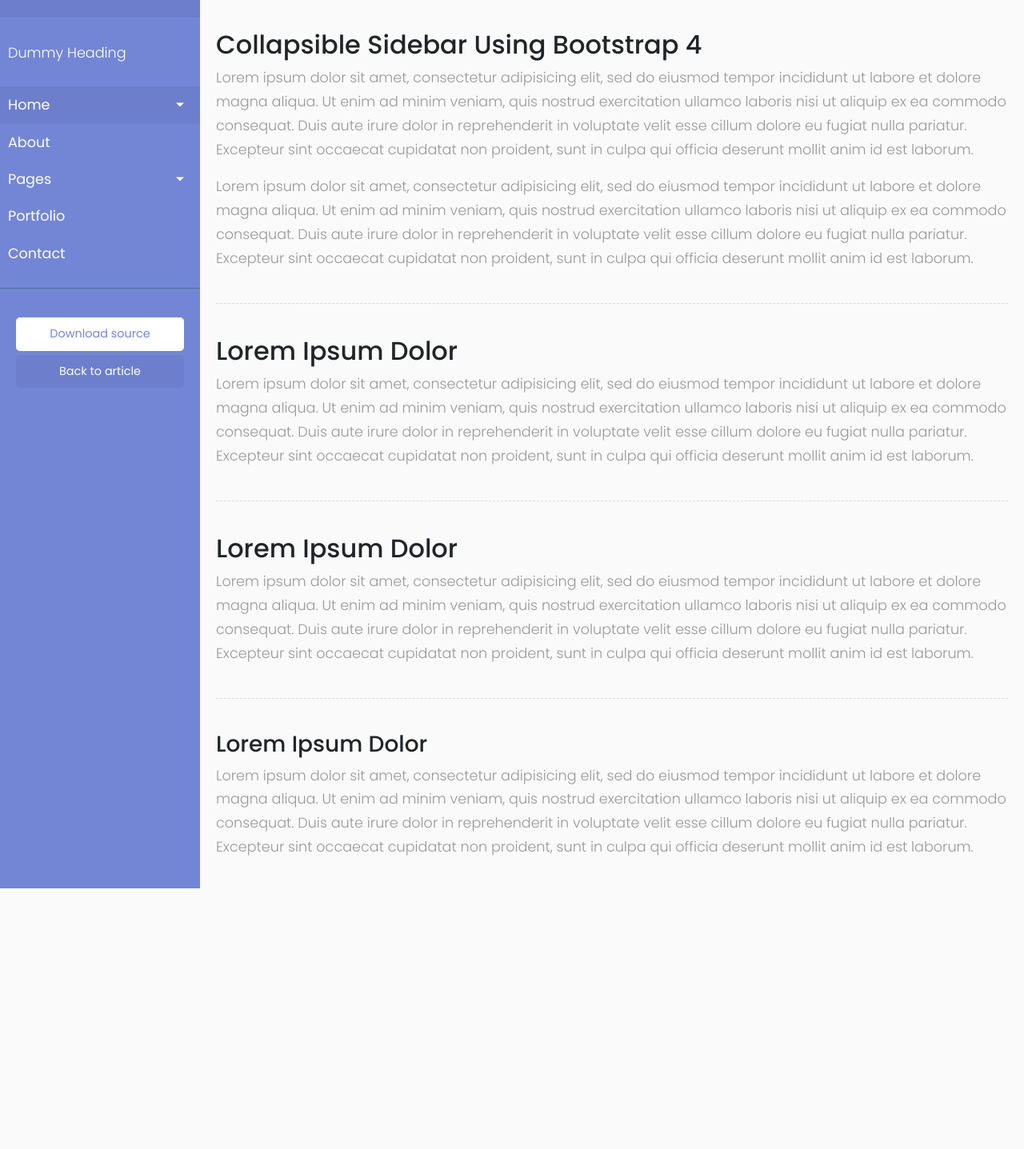
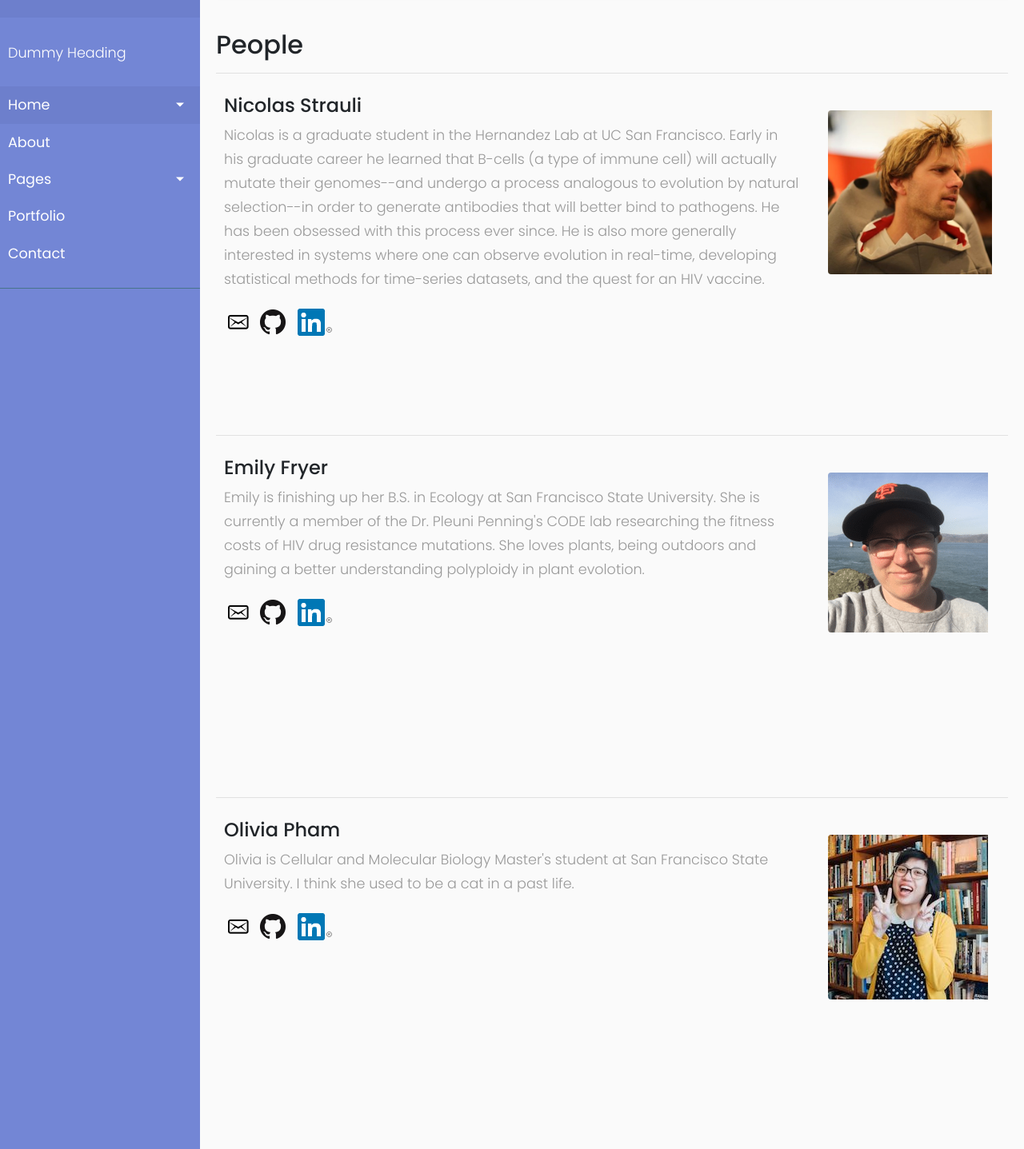
Before and after one commit to phamoh/HIV_AB_CoEvo, a plain HTML site: page People.html in a window 1280 px wide. Shown: the part 93-1530 px from the top of the page at 80% size. Before the commit the page ends 1204 px from the top, so only its background shows below. Drawn offline with nearby package versions, Linux system fonts and the light colour scheme.

Commit message:
Created People.html and added image folder and images.

```diff
--- a/People.html
+++ b/People.html
@@ -6,7 +6,7 @@
     <meta name="viewport" content="width=device-width, initial-scale=1.0">
     <meta http-equiv="X-UA-Compatible" content="IE=edge">
 
-    <title>Collapsible sidebar using Bootstrap 4</title>
+    <title>HIV-Antibody Coevolution</title>
 
     <!-- Bootstrap CSS CDN -->
     <link rel="stylesheet" href="https://stackpath.bootstrapcdn.com/bootstrap/4.1.0/css/bootstrap.min.css" integrity="sha384-9gVQ4dYFwwWSjIDZnLEWnxCjeSWFphJiwGPXr1jddIhOegiu1FwO5qRGvFXOdJZ4" crossorigin="anonymous">
@@ -67,14 +67,7 @@
                 </li>
             </ul>
 
-            <ul class="list-unstyled CTAs">
-                <li>
-                    <a href="https://bootstrapious.com/tutorial/files/sidebar.zip" class="download">Download source</a>
-                </li>
-                <li>
-                    <a href="https://bootstrapious.com/p/bootstrap-sidebar" class="article">Back to article</a>
-                </li>
-            </ul>
+
         </nav>
 
         <!-- Page Content Holder -->
@@ -111,24 +104,52 @@
                 </div>
             </nav>
 
-            <h2>Collapsible Sidebar Using Bootstrap 4</h2>
-            <p>Lorem ipsum dolor sit amet, consectetur adipisicing elit, sed do eiusmod tempor incididunt ut labore et dolore magna aliqua. Ut enim ad minim veniam, quis nostrud exercitation ullamco laboris nisi ut aliquip ex ea commodo consequat. Duis aute irure dolor in reprehenderit in voluptate velit esse cillum dolore eu fugiat nulla pariatur. Excepteur sint occaecat cupidatat non proident, sunt in culpa qui officia deserunt mollit anim id est laborum.</p>
-            <p>Lorem ipsum dolor sit amet, consectetur adipisicing elit, sed do eiusmod tempor incididunt ut labore et dolore magna aliqua. Ut enim ad minim veniam, quis nostrud exercitation ullamco laboris nisi ut aliquip ex ea commodo consequat. Duis aute irure dolor in reprehenderit in voluptate velit esse cillum dolore eu fugiat nulla pariatur. Excepteur sint occaecat cupidatat non proident, sunt in culpa qui officia deserunt mollit anim id est laborum.</p>
+            <h2>People</h2>
 
-            <div class="line"></div>
+            <hr>
 
-            <h2>Lorem Ipsum Dolor</h2>
-            <p>Lorem ipsum dolor sit amet, consectetur adipisicing elit, sed do eiusmod tempor incididunt ut labore et dolore magna aliqua. Ut enim ad minim veniam, quis nostrud exercitation ullamco laboris nisi ut aliquip ex ea commodo consequat. Duis aute irure dolor in reprehenderit in voluptate velit esse cillum dolore eu fugiat nulla pariatur. Excepteur sint occaecat cupidatat non proident, sunt in culpa qui officia deserunt mollit anim id est laborum.</p>
+            <div id="peeps" class="row">
+                <div class="col-sm-9">
+                    <h4>Nicolas Strauli</h4>
+                    <p>Nicolas is a graduate student in the Hernandez Lab at UC San Francisco. Early in his graduate career he learned that B-cells (a type of immune cell) will actually mutate their genomes--and undergo a process analogous to evolution by natural selection--in order to generate antibodies that will better bind to pathogens. He has been obsessed with this process ever since. He is also more generally interested in systems where one can observe evolution in real-time, developing statistical methods for time-series datasets, and the quest for an HIV vaccine.</p>
+                    <a href="mailto: Nicolas.Strauli@ucsf.edu"><img id="logo" src="Images/email.png"></a>
+                    <a href=""><img id="logo" src= "Images/Githublogo.png"></a>
+                    <a href=""><img id="logo" src="Images/Inlogo.png"></a>
+                </div>
+                <div id="pic_div" class="col-sm-3">
+                    <img id="photo" src="Images/nicolas_in_shark.jpg" class="img-fluid rounded float-left" alt="...">
+                </div>
+            </div>
 
-            <div class="line"></div>
+            <hr>
 
-            <h2>Lorem Ipsum Dolor</h2>
-            <p>Lorem ipsum dolor sit amet, consectetur adipisicing elit, sed do eiusmod tempor incididunt ut labore et dolore magna aliqua. Ut enim ad minim veniam, quis nostrud exercitation ullamco laboris nisi ut aliquip ex ea commodo consequat. Duis aute irure dolor in reprehenderit in voluptate velit esse cillum dolore eu fugiat nulla pariatur. Excepteur sint occaecat cupidatat non proident, sunt in culpa qui officia deserunt mollit anim id est laborum.</p>
+            <div id="peeps" class="row">
+                <div class="col-sm-9">
+                        <h4>Emily Fryer</h4>
+                        <p>Emily is finishing up her B.S. in Ecology at San Francisco State University. She is currently a member of the Dr. Pleuni Penning's CODE lab researching the fitness costs of HIV drug resistance mutations. She loves plants, being outdoors and gaining a better understanding polyploidy in plant evolotion.</p>
+                        <a href="mailto: efryer333@gmail.com"><img id="logo" src="Images/email.png"></a>
+                        <a href=""><img id="logo" src= "Images/Githublogo.png"></a>
+                        <a href=""><img id="logo" src="Images/Inlogo.png"></a>
+                </div>
+                <div id="pic_div" class="col-sm-3">
+                    <img id="photo" src="Images/Emily2.png" class="img-fluid rounded float-left" alt="...">
+                </div>
+            </div>
 
-            <div class="line"></div>
+            <hr>
 
-            <h3>Lorem Ipsum Dolor</h3>
-            <p>Lorem ipsum dolor sit amet, consectetur adipisicing elit, sed do eiusmod tempor incididunt ut labore et dolore magna aliqua. Ut enim ad minim veniam, quis nostrud exercitation ullamco laboris nisi ut aliquip ex ea commodo consequat. Duis aute irure dolor in reprehenderit in voluptate velit esse cillum dolore eu fugiat nulla pariatur. Excepteur sint occaecat cupidatat non proident, sunt in culpa qui officia deserunt mollit anim id est laborum.</p>
+            <div id="peeps" class="row">
+                <div class="col-sm-9">
+                    <h4>Olivia Pham</h4>
+                    <p>Olivia is Cellular and Molecular Biology Master's student at San Francisco State University. I think she used to be a cat in a past life.</p>
+                    <a href="mailto: phamorrific@gmail.com"><img id="logo" src="Images/email.png"></a>
+                    <a href=""><img id="logo" src= "Images/Githublogo.png"></a>
+                    <a href=""><img id="logo" src="Images/Inlogo.png"></a>
+                </div>
+                <div id="pic_div" class="col-sm-3">
+                    <img id="photo" src="Images/Olivia2.jpeg" class="img-fluid rounded float-left" alt="...">
+                </div>
+            </div>
         </div>
     </div>
 
--- a/style5.css
+++ b/style5.css
@@ -188,6 +188,23 @@ a.article, a.article:hover {
     margin: 5px auto;
 }
 
+#photo {
+    padding-right: 5px;
+}
+
+#pic_div {
+    width: 100%;
+    padding: 20px;
+    min-height: 50vh;
+}
+
+#peeps {
+    padding: 10px;
+}
+
+#logo {
+    padding: 5px;
+}
 
 /* ---------------------------------------------------
     MEDIAQUERIES
```
Also changed, not shown: Images/Emily2.png (added), Images/Githublogo.png (added), Images/Inlogo.png (added), Images/Olivia2.jpeg (added), Images/Strauli.jpg (added), Images/email.png (added), Images/nicolas_in_shark.jpg (added), 2 other files.
